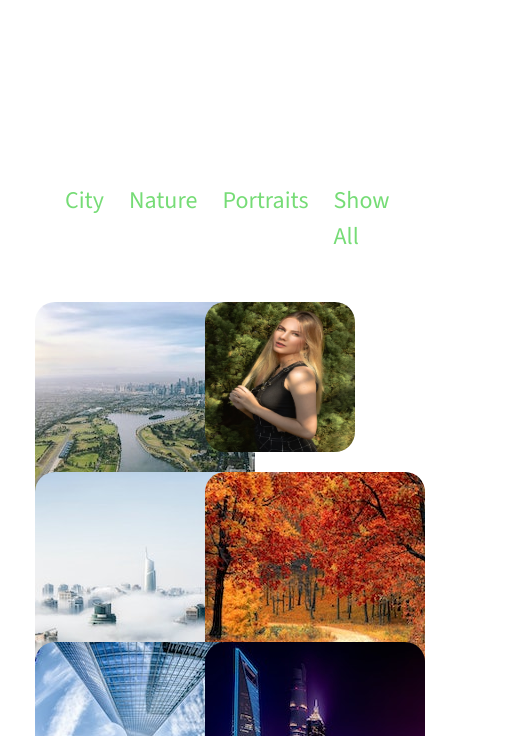
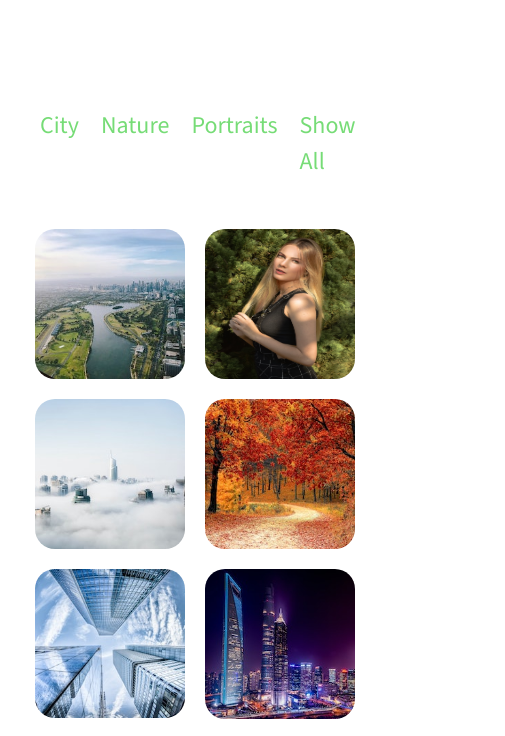
Before and after one commit to thanu0709/PROJECT15-portfolio-based-project, a plain HTML site: page index.html in a window 390 px wide. Shown: the part 1630-2366 px from the top of the page, 505 px wide, since content can reach past the window. Drawn offline with nearby package versions, Linux system fonts and the light colour scheme.

Commit message:
alignment change

```diff
--- a/style.css
+++ b/style.css
@@ -90,13 +90,13 @@ body {
 .image-container {
     margin-top: 3rem;
     display: grid;
-    grid-template-columns: repeat(4, 200px);
-    grid-template-rows: repeat(3, 200px);
-    gap: 40px;
+    grid-template-columns: repeat(4, 222px);
+    grid-template-rows: repeat(3, 222px);
+    gap: 17px;
 }
 
 .item {
-    width: 300px;
+    width: 222px;
     height: 300px;
 }
 
@@ -114,7 +114,8 @@ body {
 /* Extra small devices (phones) */
 @media  (max-width: 575.98px) {
     .container1 {
-        height: 1700px;
+        width: 100%;
+        height: 1625px;
     }
 
     .div-container {
@@ -131,31 +132,43 @@ body {
         width: 70%;
     }
 
+    .container-picturs {
+        height: 1200px;
+    }
+
     .div-nav {
         width: 100%;
-        height: 200px;
+        height: 75px;
     }
 
     .div-nav nav ul {
         list-style: none;
         font-size: 1.5rem;
         display: flex;
-        justify-content: left;
+        justify-content: center;
     }
 
     .div-nav nav li {
-        margin-left: 25px;
+        margin-left: 0%;
+        padding-right: 22px;
     }
 
     .image-container {
-        height: 1500px;
+        height: 1100px;
     }
 
     .image-container {
+        width: 100%;
         display: grid;
         grid-template-columns: repeat(2, 150px);
         grid-template-rows: repeat(6, 150px);
         gap: 20px;
+        justify-content: center;
+    }
+
+    .item {
+        width: 150px;
+        height: 100px;
     }
 
     #item2 img {
```
